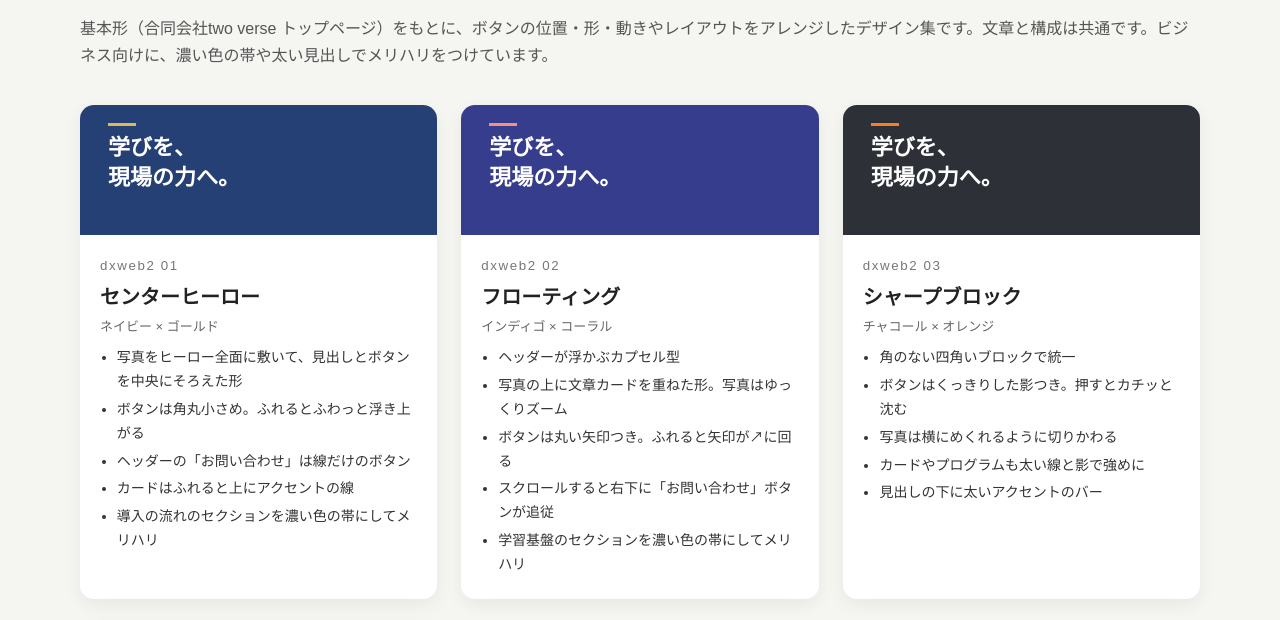
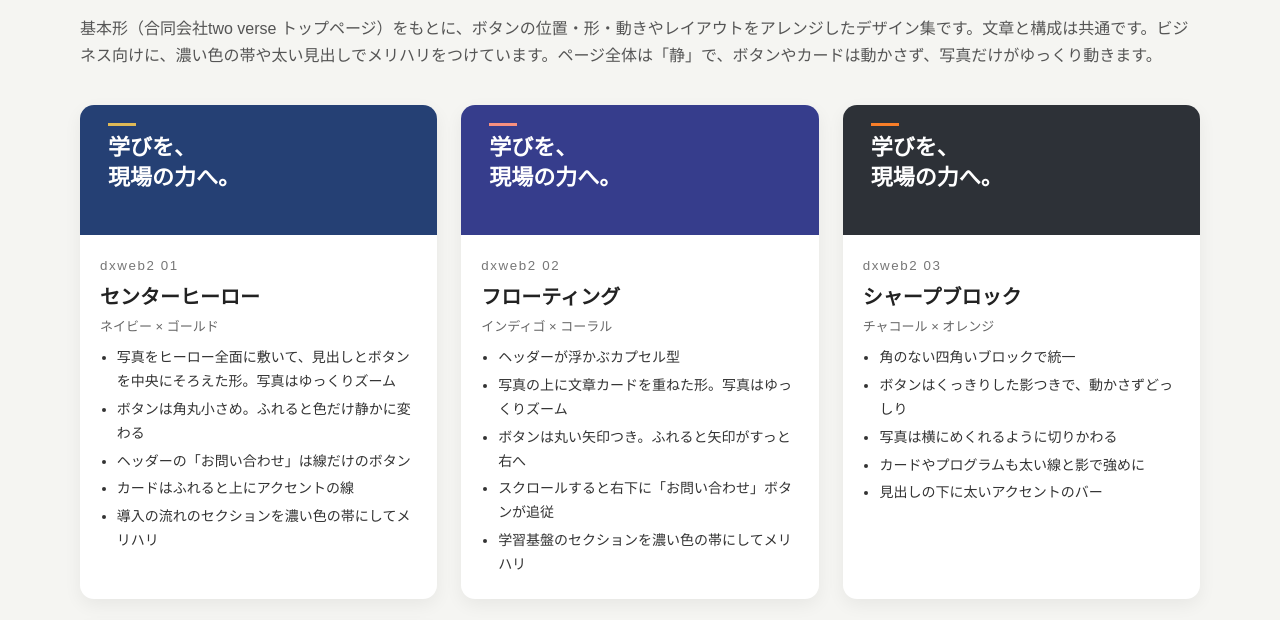
Before and after one commit to hhoshizora-usagi/dxweb2, a plain HTML site: page index.html in a window 1280 px wide. Shown: the part 105-725 px from the top of the page. Drawn offline with Linux system fonts and the light colour scheme.

Commit message:
dxweb2: README・一覧ページに「静と動」を追記

```diff
--- a/index.html
+++ b/index.html
@@ -14,22 +14,22 @@ h1{font-size:34px;margin:0;letter-spacing:.04em} .lead{color:#555;margin:6px 0 3
 .meta ul{margin:0;padding-left:1.2em;font-size:14px;color:#333} .meta li+li{margin-top:4px}
 .note{margin-top:36px;font-size:14px;color:#555} .note a{color:inherit}
 </style></head><body><main>
-<h1>dxweb2</h1><p class="lead">基本形（合同会社two verse トップページ）をもとに、ボタンの位置・形・動きやレイアウトをアレンジしたデザイン集です。文章と構成は共通です。ビジネス向けに、濃い色の帯や太い見出しでメリハリをつけています。</p>
+<h1>dxweb2</h1><p class="lead">基本形（合同会社two verse トップページ）をもとに、ボタンの位置・形・動きやレイアウトをアレンジしたデザイン集です。文章と構成は共通です。ビジネス向けに、濃い色の帯や太い見出しでメリハリをつけています。ページ全体は「静」で、ボタンやカードは動かさず、写真だけがゆっくり動きます。</p>
 <div class="grid">
   <a class="v" href="01-center/">
     <div class="pv" style="background:#254074"><span style="background:#dfb956"></span><b>学びを、<br>現場の力へ。</b></div>
     <div class="meta"><small>dxweb2 01</small><h2>センターヒーロー</h2><p class="c">ネイビー × ゴールド</p>
-      <ul><li>写真をヒーロー全面に敷いて、見出しとボタンを中央にそろえた形</li><li>ボタンは角丸小さめ。ふれるとふわっと浮き上がる</li><li>ヘッダーの「お問い合わせ」は線だけのボタン</li><li>カードはふれると上にアクセントの線</li><li>導入の流れのセクションを濃い色の帯にしてメリハリ</li></ul></div>
+      <ul><li>写真をヒーロー全面に敷いて、見出しとボタンを中央にそろえた形。写真はゆっくりズーム</li><li>ボタンは角丸小さめ。ふれると色だけ静かに変わる</li><li>ヘッダーの「お問い合わせ」は線だけのボタン</li><li>カードはふれると上にアクセントの線</li><li>導入の流れのセクションを濃い色の帯にしてメリハリ</li></ul></div>
   </a>
   <a class="v" href="02-floating/">
     <div class="pv" style="background:#363d8c"><span style="background:#f8907f"></span><b>学びを、<br>現場の力へ。</b></div>
     <div class="meta"><small>dxweb2 02</small><h2>フローティング</h2><p class="c">インディゴ × コーラル</p>
-      <ul><li>ヘッダーが浮かぶカプセル型</li><li>写真の上に文章カードを重ねた形。写真はゆっくりズーム</li><li>ボタンは丸い矢印つき。ふれると矢印が↗に回る</li><li>スクロールすると右下に「お問い合わせ」ボタンが追従</li><li>学習基盤のセクションを濃い色の帯にしてメリハリ</li></ul></div>
+      <ul><li>ヘッダーが浮かぶカプセル型</li><li>写真の上に文章カードを重ねた形。写真はゆっくりズーム</li><li>ボタンは丸い矢印つき。ふれると矢印がすっと右へ</li><li>スクロールすると右下に「お問い合わせ」ボタンが追従</li><li>学習基盤のセクションを濃い色の帯にしてメリハリ</li></ul></div>
   </a>
   <a class="v" href="03-sharp/">
     <div class="pv" style="background:#2d3137"><span style="background:#f87e28"></span><b>学びを、<br>現場の力へ。</b></div>
     <div class="meta"><small>dxweb2 03</small><h2>シャープブロック</h2><p class="c">チャコール × オレンジ</p>
-      <ul><li>角のない四角いブロックで統一</li><li>ボタンはくっきりした影つき。押すとカチッと沈む</li><li>写真は横にめくれるように切りかわる</li><li>カードやプログラムも太い線と影で強めに</li><li>見出しの下に太いアクセントのバー</li></ul></div>
+      <ul><li>角のない四角いブロックで統一</li><li>ボタンはくっきりした影つきで、動かさずどっしり</li><li>写真は横にめくれるように切りかわる</li><li>カードやプログラムも太い線と影で強めに</li><li>見出しの下に太いアクセントのバー</li></ul></div>
   </a>
   <a class="v" href="04-light-line/">
     <div class="pv" style="background:#1b5a47"><span style="background:#e0ae3a"></span><b>学びを、<br>現場の力へ。</b></div>
```
Also changed, not shown: 1 other file.
